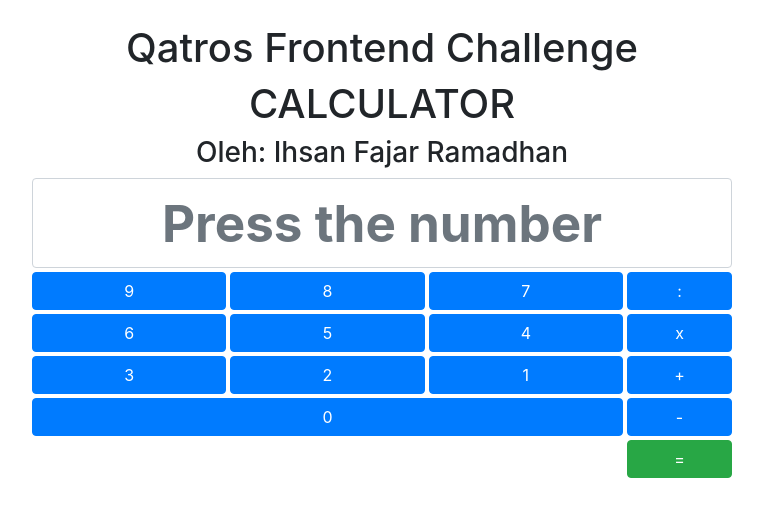
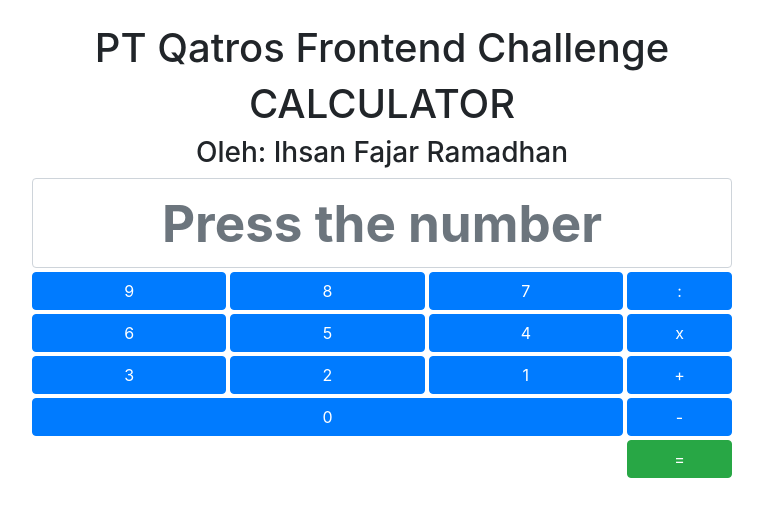
Before and after one commit to castrix/qatros, a React (Create React App) app: page / in a window 1280 px wide. Shown: the top 516 px of the page, without its empty margins (258-1021 px from the left). Built offline with nearby package versions, Linux system fonts and the light colour scheme.

Commit message:
fix title

```diff
--- a/public/index.html
+++ b/public/index.html
@@ -7,7 +7,7 @@
     <meta name="theme-color" content="#000000" />
     <meta
       name="description"
-      content="Web site created using create-react-app"
+      content="PT Qatros Frontend Challenge"
     />
     <link rel="apple-touch-icon" href="%PUBLIC_URL%/logo192.png" />
     <!--
@@ -25,7 +25,7 @@
       Learn how to configure a non-root public URL by running `npm run build`.
     -->
     <link rel="stylesheet" href="https://cdn.jsdelivr.net/npm/bootstrap@4.5.3/dist/css/bootstrap.min.css" integrity="sha384-TX8t27EcRE3e/ihU7zmQxVncDAy5uIKz4rEkgIXeMed4M0jlfIDPvg6uqKI2xXr2" crossorigin="anonymous">
-    <title>React App</title>
+    <title>Calculator</title>
   </head>
   <body>
     <noscript>You need to enable JavaScript to run this app.</noscript>
--- a/src/App.js
+++ b/src/App.js
@@ -39,8 +39,8 @@ class App extends React.Component {
   componentDidUpdate(){
     this.state.result !== null?
     this.inRef.current.value = this.state.result:
-    !this.loading ? this.inRef.current.value = this.state.ivalue.join("")+this.state.current:
-    this.inRef.current.value = "Loading ...";
+    (!this.loading ? this.inRef.current.value = this.state.ivalue.join("")+this.state.current:
+    this.inRef.current.value = "Loading ...");
   }
 
   render(){
@@ -48,7 +48,7 @@ class App extends React.Component {
     return (
       <>
       <div className="container-fluid mt-4 text-center">
-        <h1>Qatros Frontend Challenge</h1>
+        <h1>PT Qatros Frontend Challenge</h1>
       </div>
       <div className="container-fluid text-center">
         <h1>CALCULATOR</h1>
```
Also changed, not shown: 1 other file (tests, documents, lock files or other folders).
